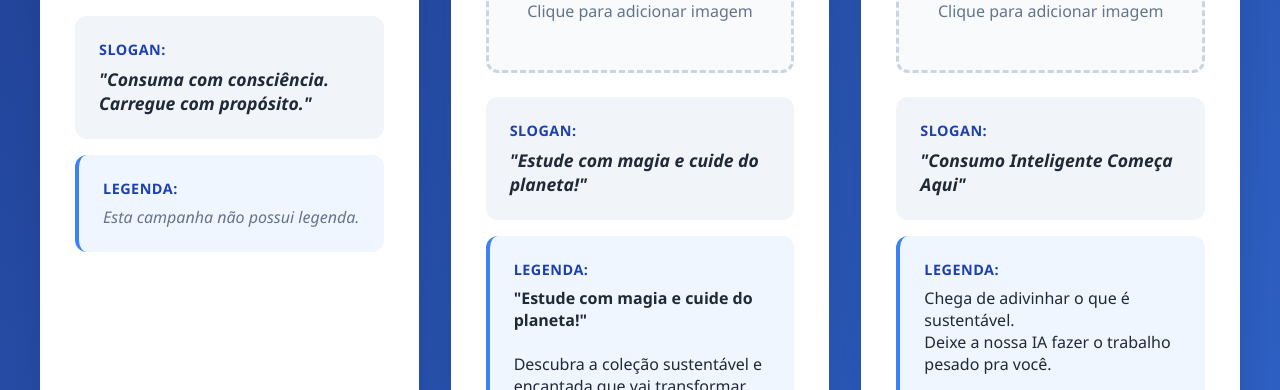
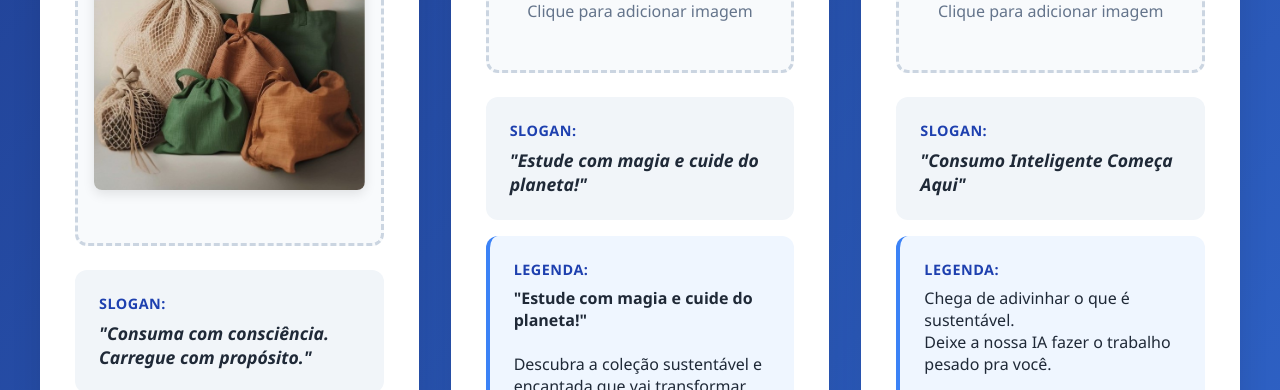
Before and after one commit to ledicefreitas/VOTACAO-TURMA1, a plain HTML site: page index.html in a window 1280 px wide. Shown: the part 710-1100 px from the top of the page. Drawn offline with Linux system fonts and the light colour scheme.

Commit message:
Update index.html

```diff
--- a/index.html
+++ b/index.html
@@ -232,7 +232,7 @@
             <div class="campaign-card">
                 <div class="campaign-number">Campanha 1</div>
                 <div class="image-upload-area">
-                    <img src="GRUPO1TURMA1.jpg.jpg" alt="Campanha 1" class="preview-image">
+                    <img src="GRUPO1TURMA1.jpg" alt="Campanha 1" class="preview-image">
                 </div>
                 <div class="slogan-section">
                     <div class="slogan-label">Slogan:</div>
```
